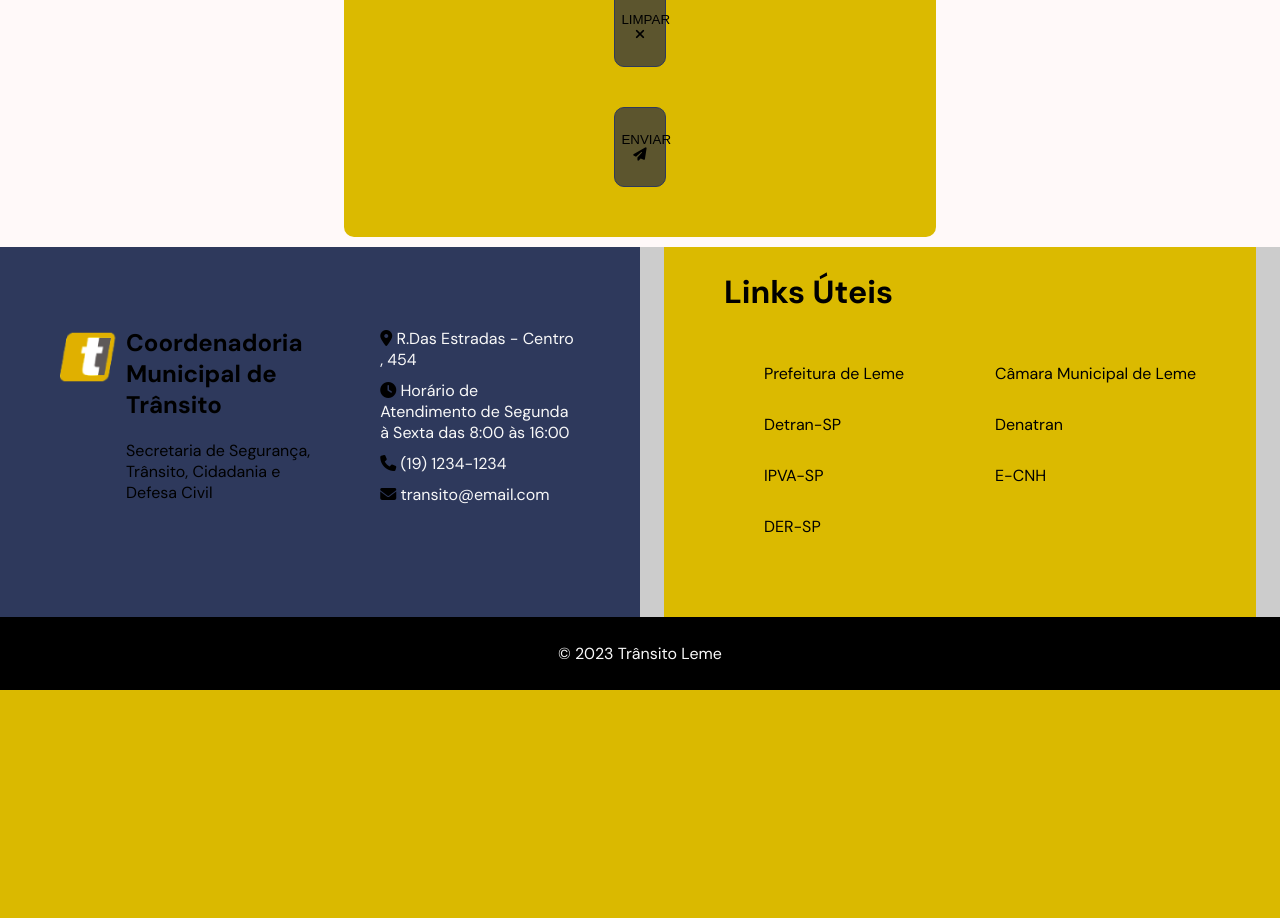
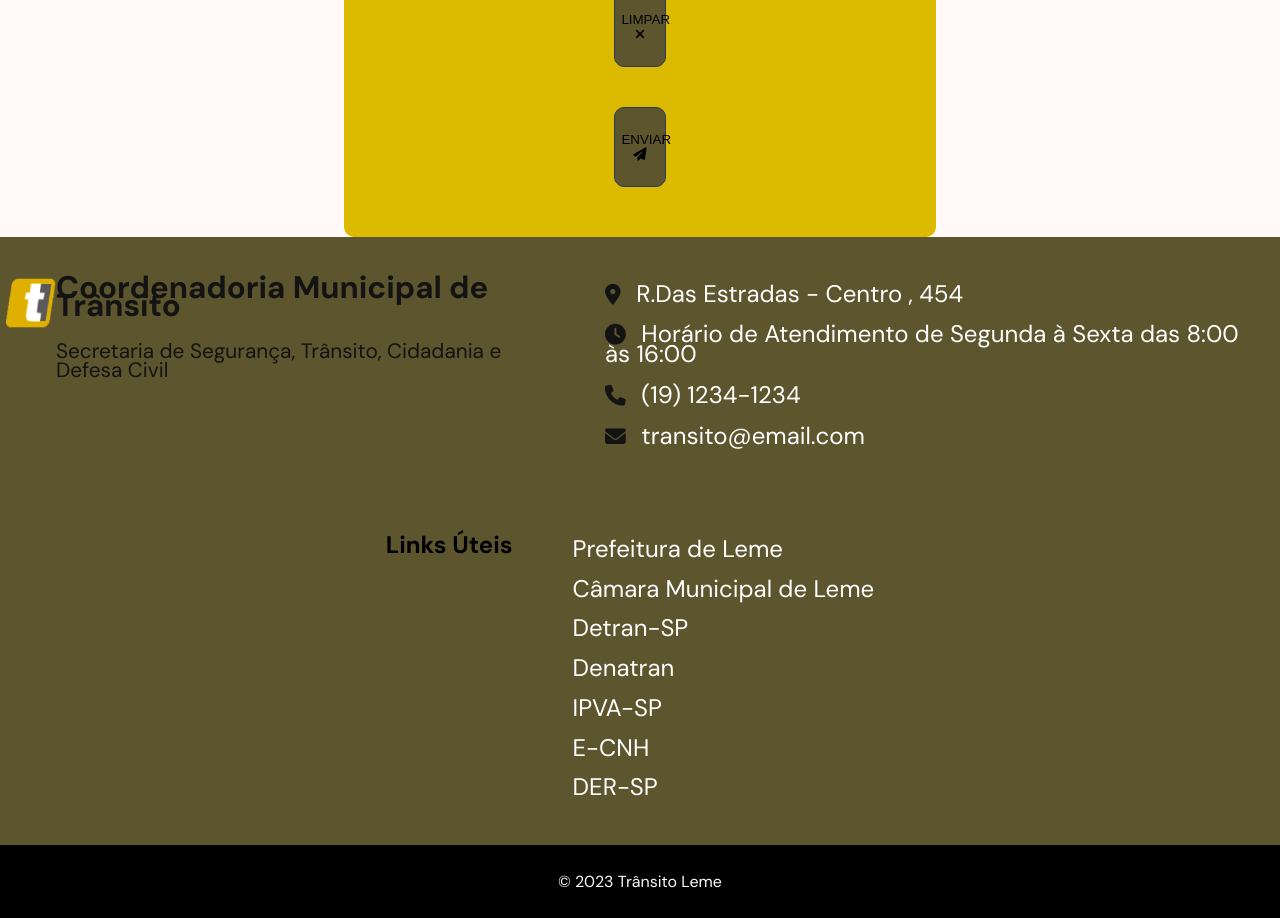
Before and after one commit to Malihgno616/portfolio-transito, a PHP site: page /contato.html in a window 1280 px wide. Shown: the part 980-1898 px from the top of the page. Before the commit the page ends 1670 px from the top, so only its background shows below. Run offline with PHP 8.4, Linux system fonts and the light colour scheme; some libraries are stand-ins or nearby versions.

Commit message:
Refetorando Rodapé

```diff
--- a/style.css
+++ b/style.css
@@ -382,88 +382,41 @@ section {
 
 /* Rodapé */
 
-.footer {
-  margin-top: 10px;
-  background-color: #ccc;
-  height: 100%;
+.footer-item {
+  display: flex;
+  justify-content: center;
+  background-color: var(--cor2);
+  padding: 1rem;
 }
 
-.footer-container {
-  display: grid;
-  grid-template-columns: repeat(2,1fr);
-
+.footer-item img {
+  width: 50px;
+  height: 50px;
+  margin-top: 25px;
+  margin-left: -10px;
 }
 
-.footer-item {
-  padding: 60px;
-  height: 250px;
-  background-color: var(--cor4);
-  position: relative;
-  margin: auto;
+.footer-item div {
+  font-size: 1.3rem;
+  color: #131313;
+  line-height: 90%;
 }
 
-.footer-item:first-child {
-  background-color: var(--cor3);
-  display: flex;
-  flex-direction: row;
+.footer-item a {
+  text-decoration: none;
+  color: #ffffff;
+  font-size: 1.5rem;
+  padding: 10px;
 }
 
-.footer-item:first-child img {
-  width: 60px;
-  height: 50px;
-  margin-top: 25px;
+
+
+.footer-item li {
+  list-style: none;
+  padding: 10px;
 }
 
-.footer-item:first-child div {
-  margin-left: 10px;
-}
-
-.list ul li {
-  list-style: none;
-  padding: 5px;
-  padding-bottom: 5px;
-}
-
-.list a {
-  text-decoration: none;
-  color: #f9f9f9;
-  transition: .4s;
-}
-
-.list a:hover {
-  background-color: var(--cor5);
-}
-
-.footer-item:last-child {
-  display: grid;
-  background-color: var(--cor1);
-  align-items: center;
-}
-.footer-item:last-child h2 {
-  padding: 0;
-  margin-top: -40px;
-  font-size: 2rem;
-}
-
-.another-list ul{
-  display: grid;
-  grid-template-columns: repeat(2,1fr);
-  gap: 30px;
-}
-
-.another-list ul {
-  list-style: none;
-}
-
-.another-list a {
-  text-decoration: none;
-  color: #000000;
-}
-
-.another-list a:hover {
-  border-bottom: 1px solid black;
-}
-
+/* Direitos Autorais */
 .copyright {
   font-size: 1rem;
   color: #f9f9f9;
```
Also changed, not shown: index.html (+2 -16 lines).
